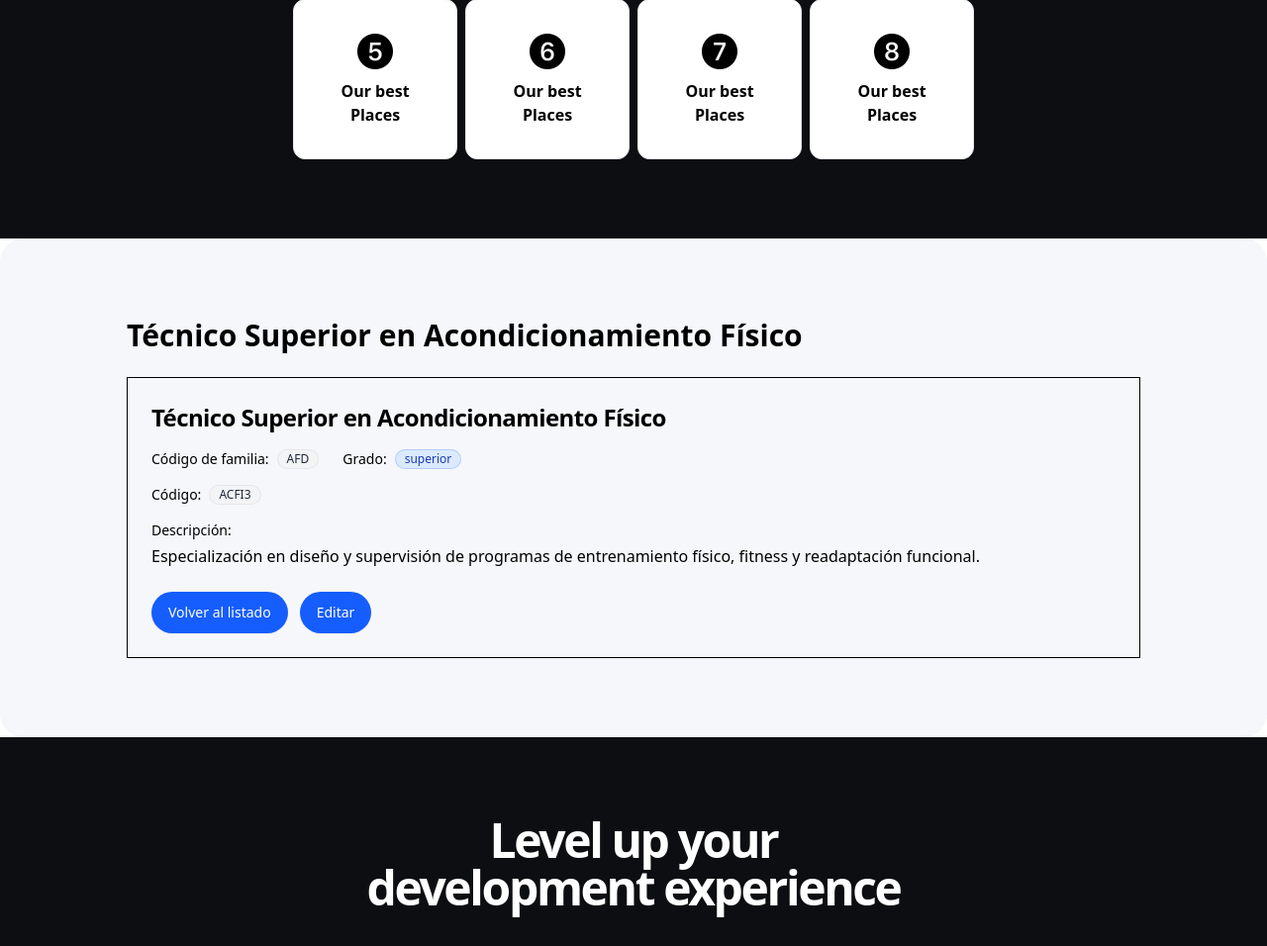
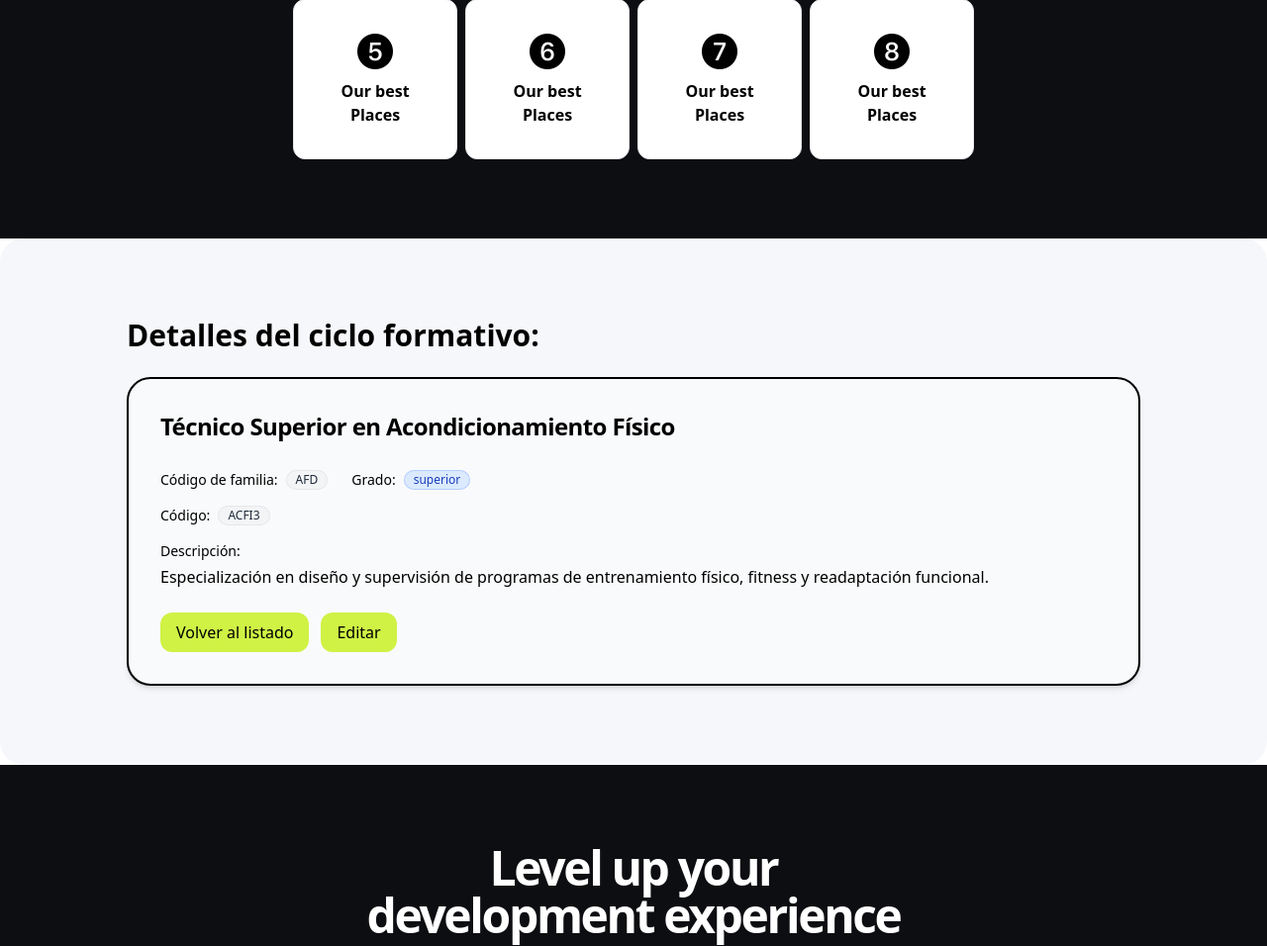
Before and after one commit to 2997193/eportfolio_g3, a Laravel app: page /ciclos-formativos/show/1 in a window 1280 px wide. Shown: the part 2518-3474 px from the top of the page at 99% size. Run offline with Laravel 12, Linux system fonts and the light colour scheme; style sheets or scripts are compiled from the project's sources.

Commit message:
style: mejora el diseño visual de los ciclos formativos

```diff
--- a/resources/views/ciclos-formativos/index.blade.php
+++ b/resources/views/ciclos-formativos/index.blade.php
@@ -7,7 +7,7 @@
            @foreach ($ciclos as $id => $ciclo)
                 <li>
                     {{--https://laravel.com/docs/13.x/routing#named-routes--}}
-                    <a href="{{ route('ciclos-formativos.show', ['id' => $id]) }}" class="bg-neutral-primary-soft block h-full rounded-base border border-default p-6 shadow-xs hover:bg-neutral-secondary-medium">
+                        <a href="{{ route('ciclos-formativos.show', ['id' => $id]) }}" class="flex flex-col justify-between h-full p-8 bg-gray-50 rounded-3xl border-2 shadow-md hover:shadow-lg hover:bg-gray-100 transition-all duration-200">
                         <h5 class="mb-3 text-2xl font-semibold tracking-tight text-heading leading-8">
                             {{ $ciclo['nombre'] }}
                         </h5>
--- a/resources/views/ciclos-formativos/show.blade.php
+++ b/resources/views/ciclos-formativos/show.blade.php
@@ -1,9 +1,9 @@
 <x-layout>
     <div class="flex w-full flex-col">
-        <h1 class="mb-6 text-3xl font-bold">{{ $ciclo['nombre'] }}</h1>
+        <h1 class="mb-6 text-3xl font-bold">Detalles del ciclo formativo:</h1>
         <ul class="grid grid-cols-1 gap-6">
             <li>
-                <div class="bg-neutral-primary-soft block h-full rounded-base border border-default p-6 shadow-xs hover:bg-neutral-secondary-medium">
+                <div class="flex flex-col justify-between h-full p-8 bg-gray-50 rounded-3xl border-2 shadow-md hover:shadow-lg hover:bg-gray-100 transition-all duration-200">
                     <h5 class="mb-3 text-2xl font-semibold tracking-tight text-heading leading-8">
                         {{ $ciclo['nombre'] }}
                     </h5>
@@ -36,12 +36,12 @@
                             <dd class="mt-1 whitespace-pre-line text-body">{{ $ciclo['descripcion'] }}</dd>
                         </div>
                     </dl>
-                    <div class="mt-6 flex flex-wrap gap-3">
-                        <a href="{{ route('ciclos-formativos.index') }}" class="inline-flex items-center justify-center rounded-full border border-transparent bg-blue-600 px-4 py-2.5 text-sm font-medium leading-5 text-white shadow-xs hover:bg-blue-700 focus:outline-none focus:ring-4 focus:ring-blue-300">
+                    <div class="mt-6 flex flex-wrap gap-3 ">
+                        <a href="{{ route('ciclos-formativos.index') }}" class="inline-flex items-center justify-center bg-[#cff245] px-4 py-2 text-black rounded-xl">
                             Volver al listado
                         </a>
                         {{--https://laravel.com/framework/docs/13.x/routing#required-parameters--}}
-                        <a href="{{ route('ciclos-formativos.edit', ['id' => $id]) }}" class="inline-flex items-center justify-center rounded-full border border-transparent bg-blue-600 px-4 py-2.5 text-sm font-medium leading-5 text-white shadow-xs hover:bg-blue-700 focus:outline-none focus:ring-4 focus:ring-blue-300">
+                        <a href="{{ route('ciclos-formativos.edit', ['id' => $id]) }}" class="inline-flex items-center justify-center bg-[#cff245] px-4 py-2 text-black rounded-xl">
                             Editar
                         </a>
                     </div>
```
